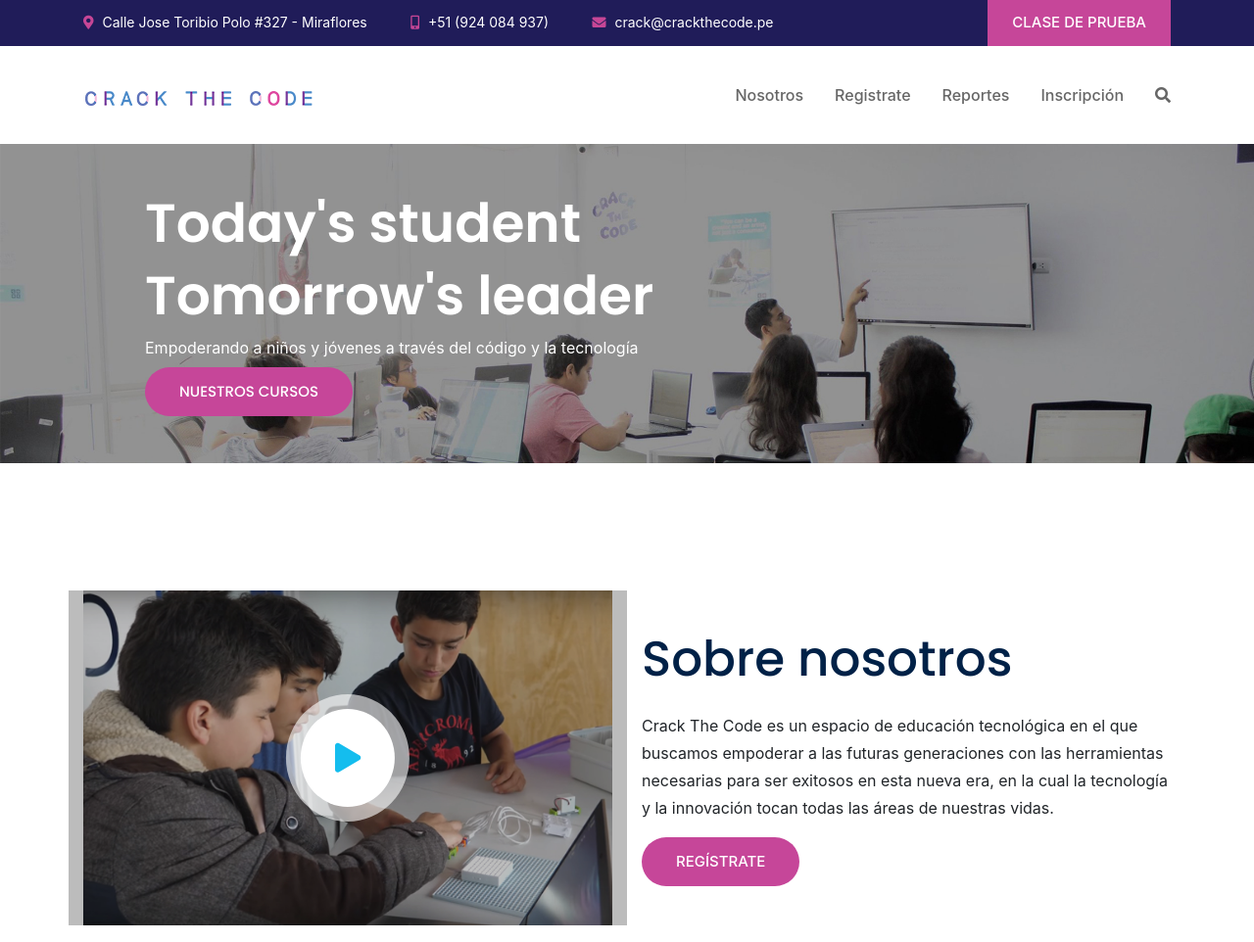
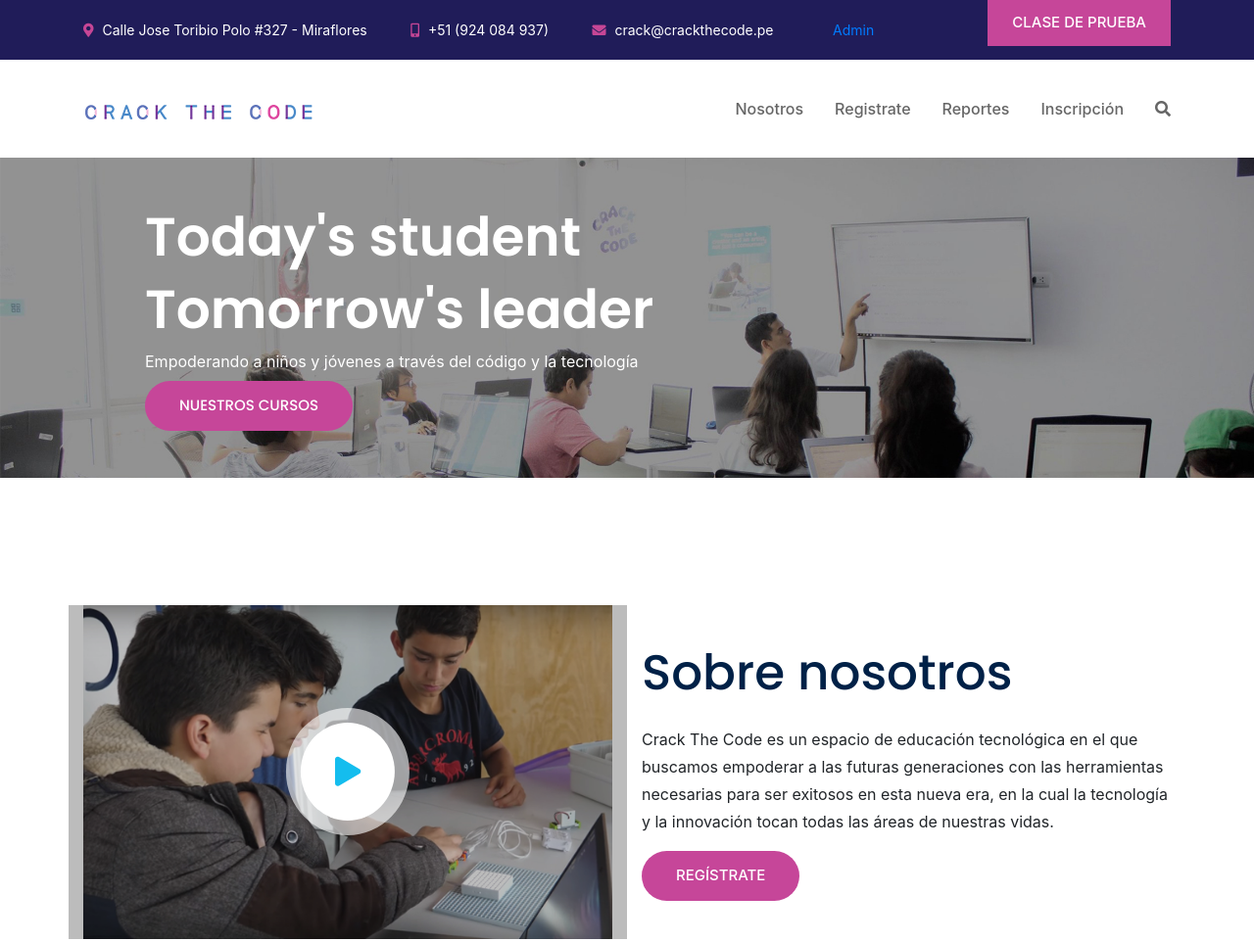
Before and after one commit to RocioChamorro/Crack-The-Code, a website with bundled scripts: page src/www.foxcoders.com/demo/eduaid/index.html in a window 1280 px wide. Shown: the top 962 px of the page at 98% size. Built offline with nearby package versions, Linux system fonts and the light colour scheme.

```diff
--- a/src/www.foxcoders.com/demo/eduaid/index.html
+++ b/src/www.foxcoders.com/demo/eduaid/index.html
@@ -33,6 +33,7 @@
                                     <li><i class="fas fa-map-marker-alt"></i> Calle Jose Toribio Polo #327 - Miraflores</li>
                                     <li><i class="fas fa-mobile-alt"></i> +51 (924 084 937)</li>
                                     <li><i class="fas fa-envelope"></i> crack@crackthecode.pe</li>
+                                    <li><a class="nav-link" href="reportes.html">Admin</a></li>
                                 </ul>
                             </div>
                             <div class="header-button">
```
Also changed, not shown: src/www.foxcoders.com/demo/eduaid/images/forma-del-usuario.png (added).
